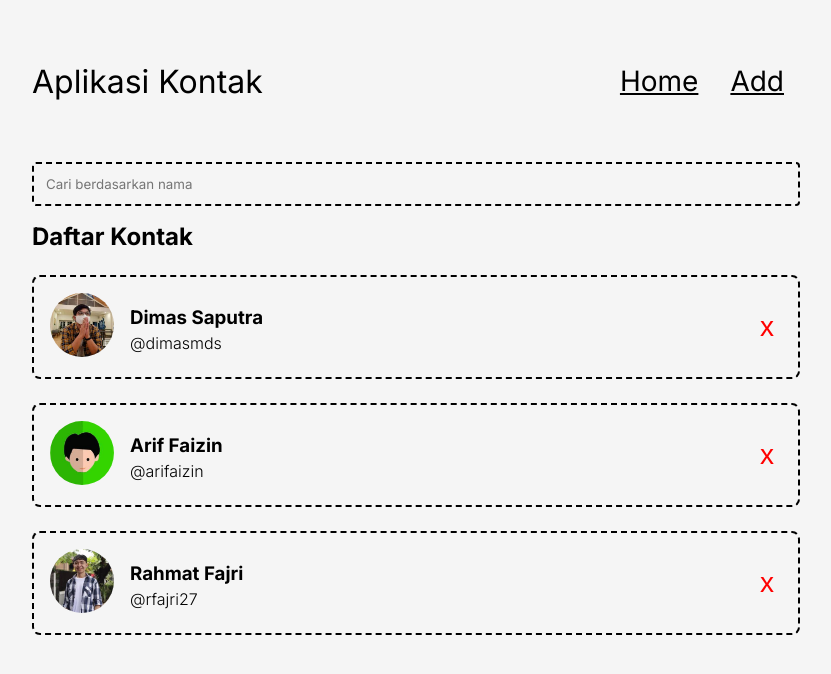
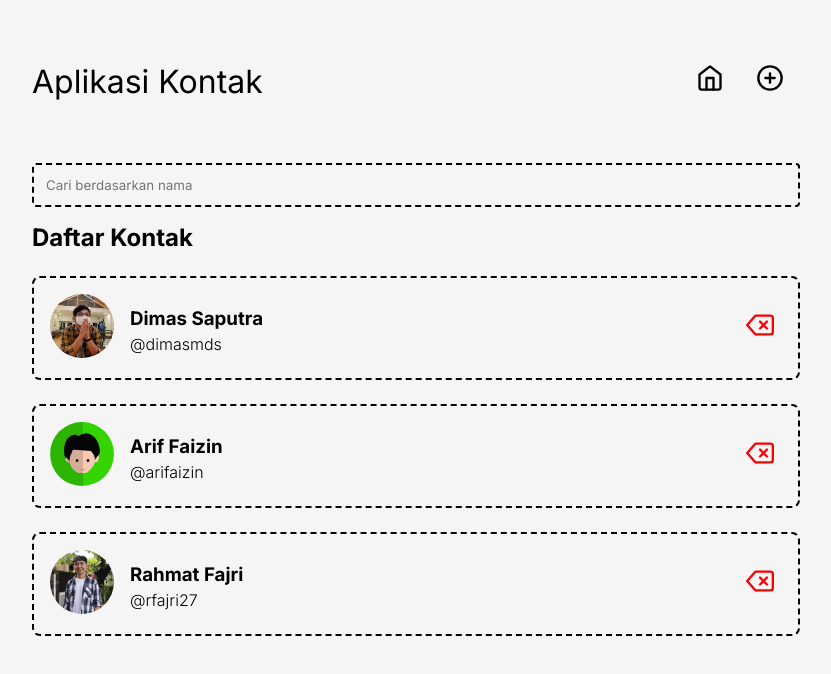
Before and after one commit to rajasmdra/contacts-app, a React (Vite) app: page / in a window 1280 px wide. Shown: the top 674 px of the page, without its empty margins (224-1055 px from the left). Built offline with nearby package versions, Linux system fonts and the light colour scheme.

Commit message:
add icons

```diff
--- a/package.json
+++ b/package.json
@@ -14,6 +14,7 @@
     "prop-types": "^15.8.1",
     "react": "^19.2.8",
     "react-dom": "^19.2.8",
+    "react-icons": "^5.7.0",
     "react-router-dom": "^7.18.4"
   },
   "devDependencies": {
--- a/src/components/DeleteButton.jsx
+++ b/src/components/DeleteButton.jsx
@@ -2,6 +2,7 @@
 import PropTypes from "prop-types";
 import React from "react";
 import { validateProps } from "../utils/validation";
+import { FiDelete } from "react-icons/fi";
 
 const deleteButtonPropsSchema = Joi.object({
     id: Joi.number().required(),
@@ -12,7 +13,7 @@
     const validatedProps = validateProps(deleteButtonPropsSchema, props, 'DeleteButton')
     const { id, onDelete } = validatedProps
 
-    return <button className="contact-item__delete" onClick={() => onDelete(id)}>x</button>
+    return <button className="contact-item__delete" onClick={() => onDelete(id)}><FiDelete /></button>
 }
 
 // DeleteButton.propTypes = {
--- a/src/components/Navigation.jsx
+++ b/src/components/Navigation.jsx
@@ -1,12 +1,13 @@
 import React from "react";
+import { FiHome, FiPlusCircle } from "react-icons/fi";
 import { Link } from "react-router-dom";
 
 function Navigation() {
     return (
         <nav className="navigation">
             <ul>
-                <li><Link to="/">Home</Link></li>
-                <li><Link to="/add">Add</Link></li>
+                <li><Link to="/"><FiHome /></Link></li>
+                <li><Link to="/add"><FiPlusCircle /></Link></li>
             </ul>
         </nav>
     )
```
Also changed, not shown: 1 other file (tests, documents, lock files or other folders).
